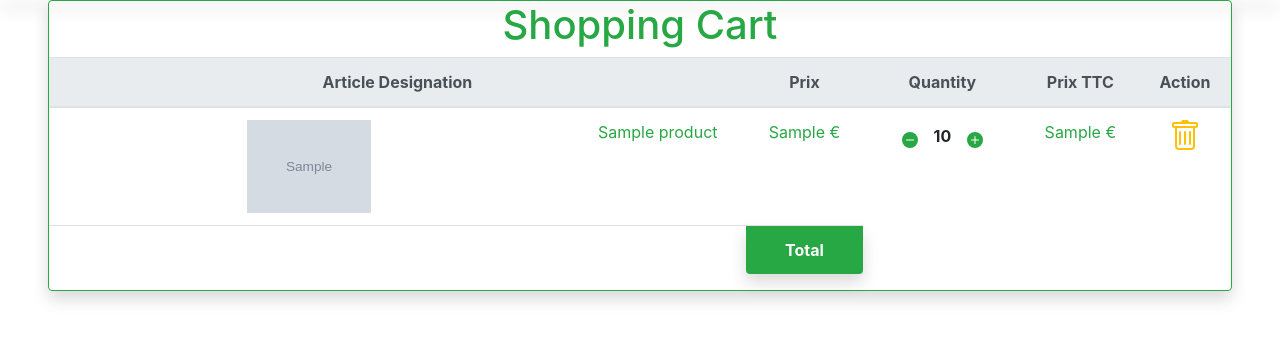
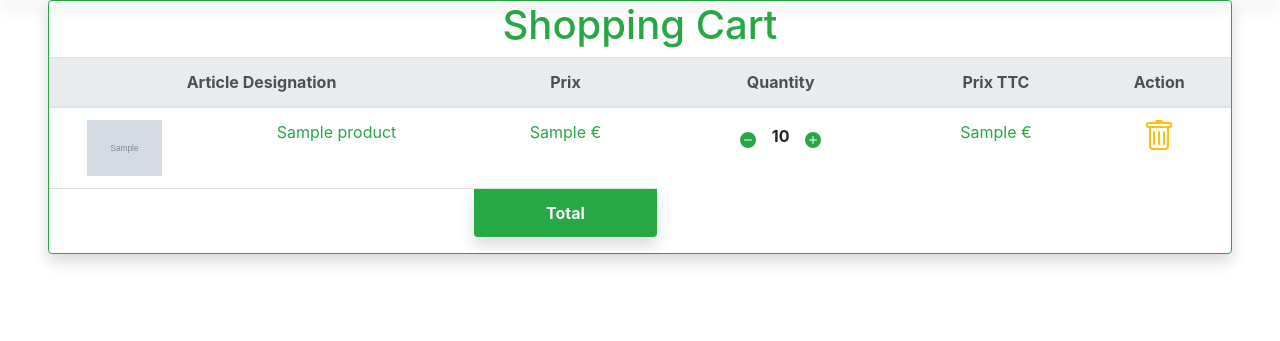
Before and after one commit to randrianaina/E_BOUTIQUE_OK, a Symfony app: template templates/panier/index.html.twig in a window 1280 px wide. Shown: the part 78-419 px from the top of the page. Run offline with Twig, Linux system fonts and the light colour scheme; the template is opened without the code that fills it: most values are stand-ins (such as "Sample title", 1, 10 or a date in 2020); grey boxes marked "Sample" are stand-in pictures; some libraries are stand-ins or nearby versions.

Commit message:
Update image panier

```diff
--- a/templates/base.html.twig
+++ b/templates/base.html.twig
@@ -53,14 +53,15 @@
                                         <td colspan="2" class="text-white"> Total</td>
                                     </tr>
                                     <tr>
-                                        {% for item in items %}
+
                                             <th scope="row" class="text-success text-center font-weight-normal font-italic">Items</th>
                                             {% if total is defined %}
-                                                <td colspan="2" class="text-success text-center font-weight-normal font-italic"><b>{{total}} €</b></td>
+                                                {# {% for item in items %} #}
+                                                    <td colspan="2" class="text-success text-center font-weight-normal font-italic"><b>{{total}} €</b></td>
+                                                {# {% endfor %} #}
                                             {% else %}
                                                 <td colspan="2" class="text-success text-center font-weight-normal font-italic"><b> 0 €</b></td>
                                             {% endif %}
-                                        {% endfor %}
                                     </tr>
                                 </table>
                             </div>
--- a/templates/panier/index.html.twig
+++ b/templates/panier/index.html.twig
@@ -3,11 +3,6 @@
 {% block title %}Hello PanierController!{% endblock %}
 
 {% block body %}
-<style>
-    .example-wrapper { margin: 1em auto; max-width: 800px; width: 95%; font: 18px/1.5 sans-serif; }
-    .example-wrapper code { background: #F5F5F5; padding: 2px 6px; }
-</style>
-
 
 
 <div class="mx-5 border border-success rounded shadow">
@@ -26,23 +21,25 @@
             <tbody>
                 {% for item in items %}
                     <tr >
-                        <td class="text-center  ">
-                            <img src="{{asset('img/' ~ item.product.imageArticle)}}" class="w-25"  alt=""  >
+                        <td class="text-center px-0" style="width:150px; ">
+                            <img src="{{asset('img/' ~ item.product.imageArticle)}}" class="w-50"  alt=""  >
                         </td>
                         <td class="text-success text-center">{{item.product.nomArticle}}</td>
                         <td class="text-success text-center">{{item.product.prixArticle}} €</td>
                         <td class="text-center font-weight-bold">
+                         {# Buttons + or - #}
                             <button type="button" class="btn btn-outline-success border-0">
                                 <svg width="1em" height="1em" viewBox="0 0 16 16" class="bi bi-dash-circle-fill" fill="currentColor" xmlns="http://www.w3.org/2000/svg">
                                     <path fill-rule="evenodd" d="M16 8A8 8 0 1 1 0 8a8 8 0 0 1 16 0zM4.5 7.5a.5.5 0 0 0 0 1h7a.5.5 0 0 0 0-1h-7z"/>
                                 </svg>
                             </button>
-                        {{item.quantity}}
+                                {{item.quantity}}
                             <button type="button" class="btn btn-outline-success border-0">
                                 <svg width="1em" height="1em" viewBox="0 0 16 16" class="bi bi-plus-circle-fill" fill="currentColor" xmlns="http://www.w3.org/2000/svg">
                                 <path fill-rule="evenodd" d="M16 8A8 8 0 1 1 0 8a8 8 0 0 1 16 0zM8.5 4.5a.5.5 0 0 0-1 0v3h-3a.5.5 0 0 0 0 1h3v3a.5.5 0 0 0 1 0v-3h3a.5.5 0 0 0 0-1h-3v-3z"/>
                                 </svg>
                             </button>
+
                         </td>
                         <td class="text-success text-center">{{item.product.prixArticle}} €</td>
                         <td class="text-center">
```
